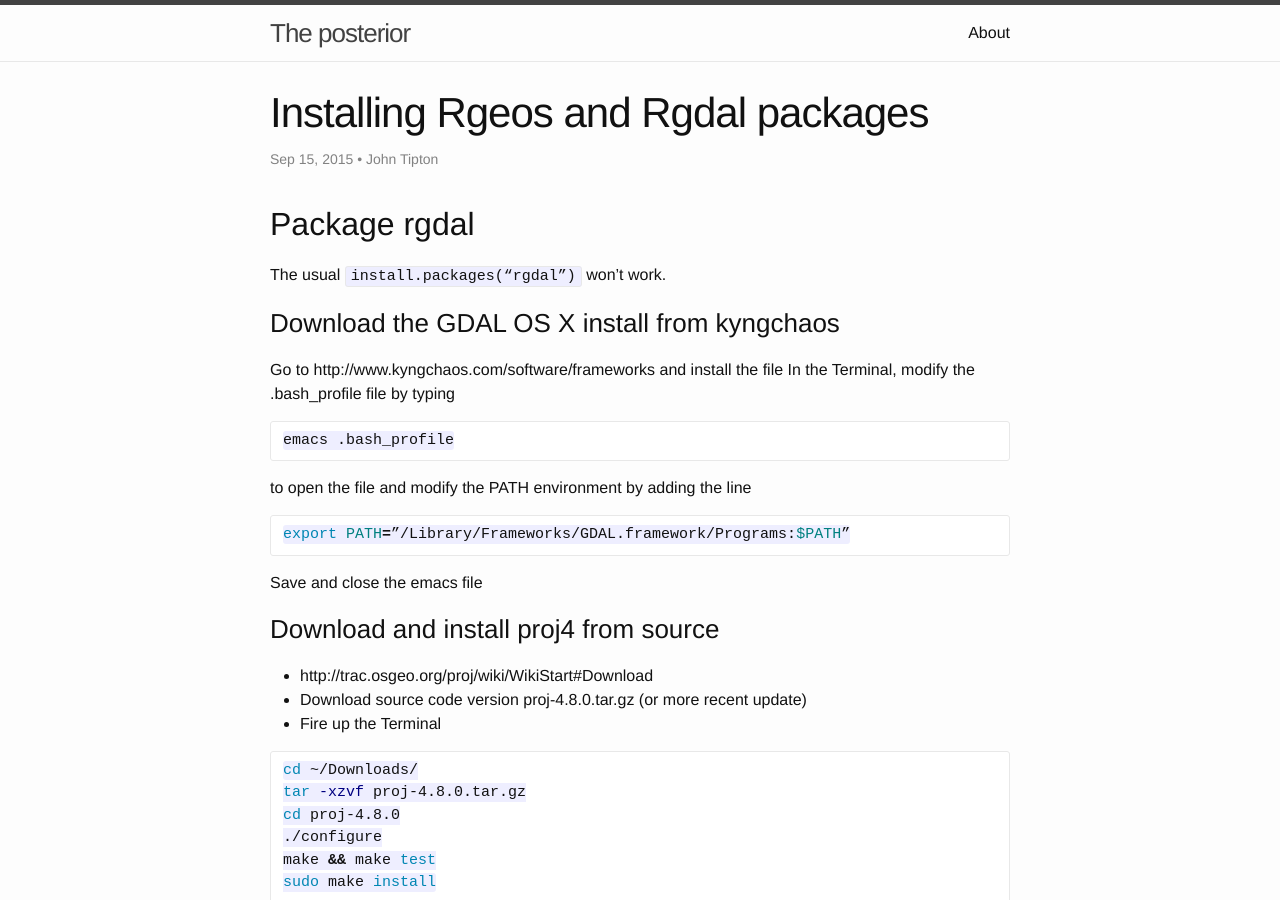
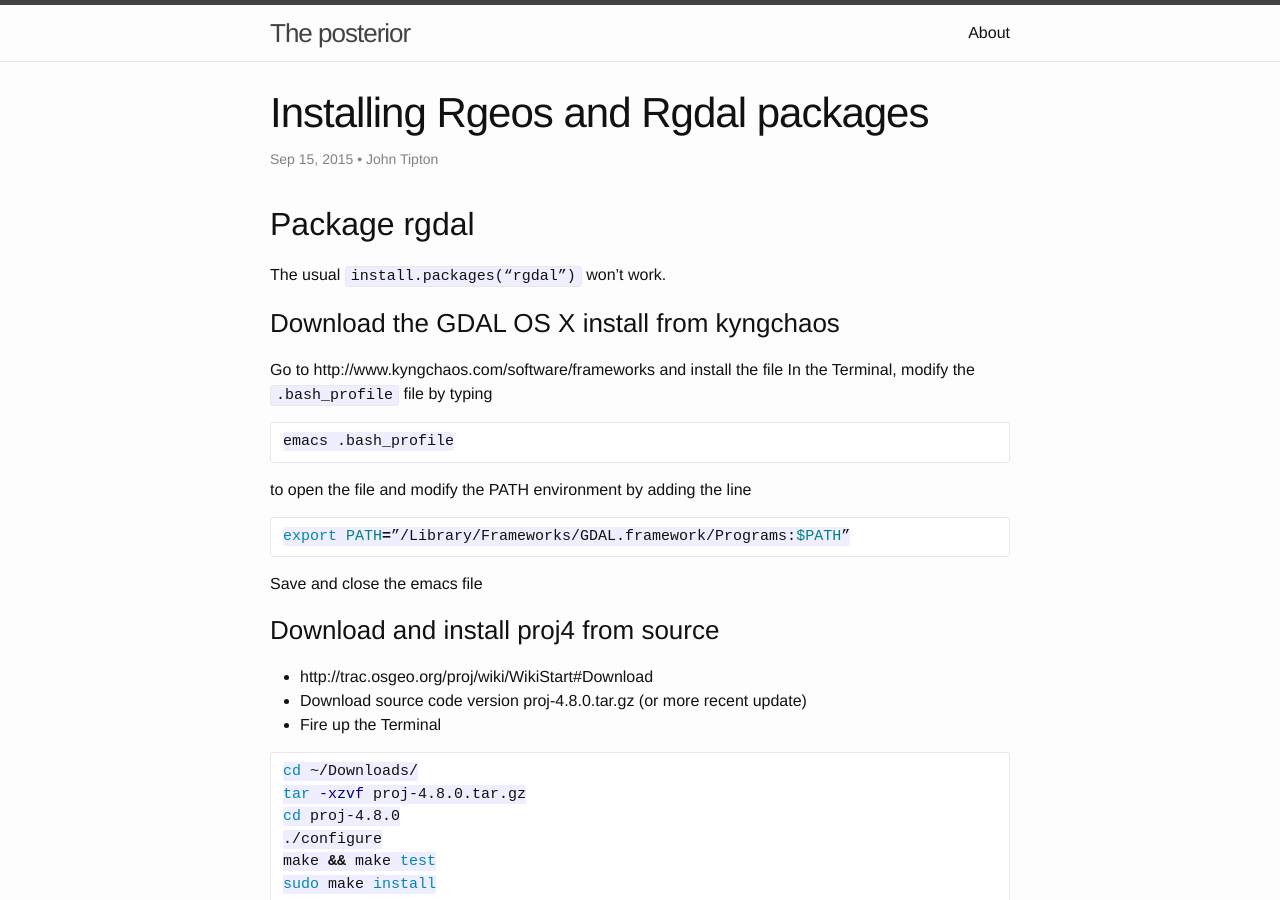
Before and after one commit to jtipton25/jtipton25.github.io-v0.1, a Jekyll site: the page built from _posts/2015-09-15-install-rgeos-and-rgdal.md, in a window 1280 px wide and 900 px high. Built offline with Jekyll 4.4.1, drawn with Linux system fonts in a browser that asks for light colours; Markdown is read by kramdown in place of the engine named in the settings.

````diff
--- a/_drafts/2015-09-15-install-rgeos-and-rgdal.Rmd
+++ b/_drafts/2015-09-15-install-rgeos-and-rgdal.Rmd
@@ -13,7 +13,7 @@ The usual `install.packages(“rgdal”)` won’t work.
 
 ### Download the GDAL OS X install from kyngchaos
 Go to http://www.kyngchaos.com/software/frameworks and install the file
-In the Terminal, modify the .bash_profile file by typing
+In the Terminal, modify the `.bash_profile` file by typing
 
 ```{bash, eval=FALSE}
 emacs .bash_profile
--- a/_drafts/2016-01-01-Test.Rmd
+++ b/_drafts/2016-01-01-Test.Rmd
@@ -28,3 +28,8 @@ plot(pressure)
 ```
 
 Note that the `echo = FALSE` parameter was added to the code chunk to prevent printing of the R code that generated the plot.
+
+You can also include inline equations like $Y = X \beta + \epsilon$ or inset equations
+$$
+Y_t = \phi Y_{t-1} + \epsilon_t
+$$
--- a/_posts/2015-09-15-install-rgeos-and-rgdal.md
+++ b/_posts/2015-09-15-install-rgeos-and-rgdal.md
@@ -13,7 +13,7 @@ The usual `install.packages(“rgdal”)` won’t work.
 
 ### Download the GDAL OS X install from kyngchaos
 Go to http://www.kyngchaos.com/software/frameworks and install the file
-In the Terminal, modify the .bash_profile file by typing
+In the Terminal, modify the `.bash_profile` file by typing
 
 
 ```bash
````
Also changed, not shown: _posts/2016-01-01-Test.md (+5 -0 lines), 3 other files.
